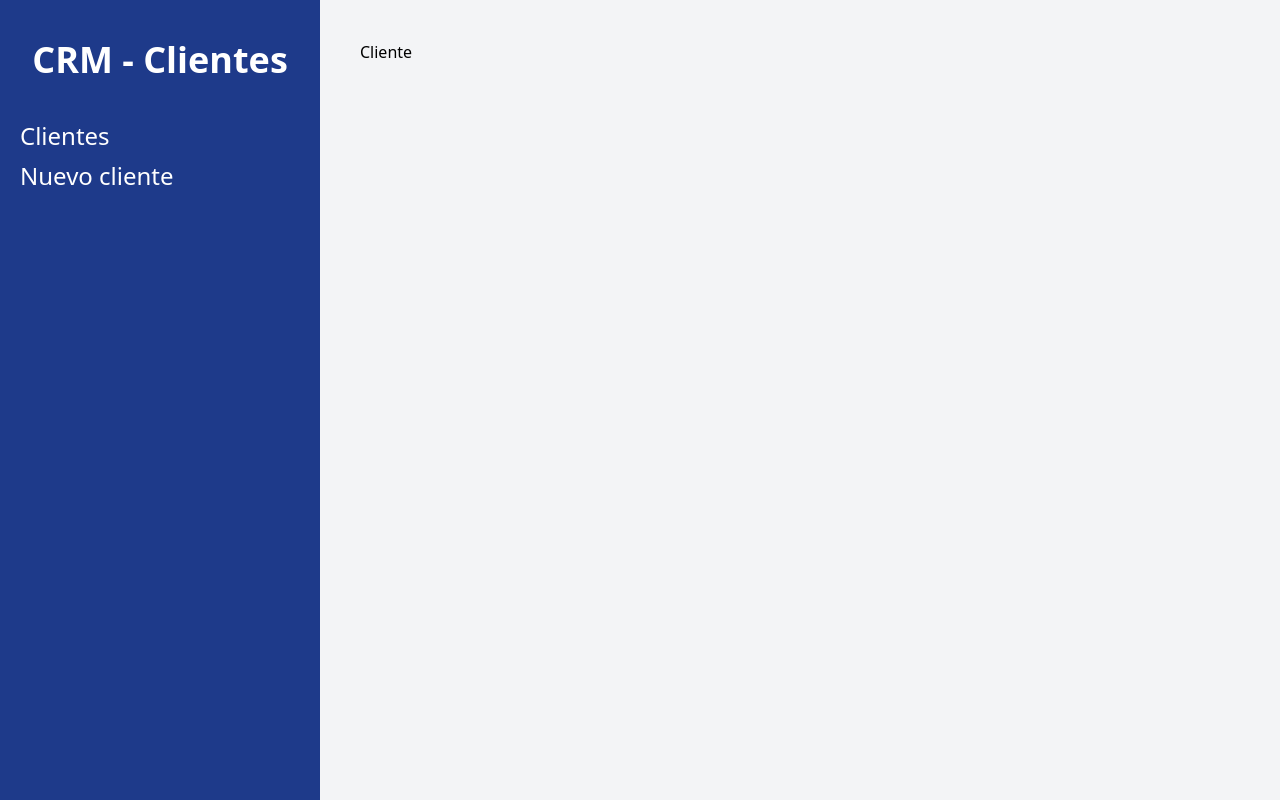
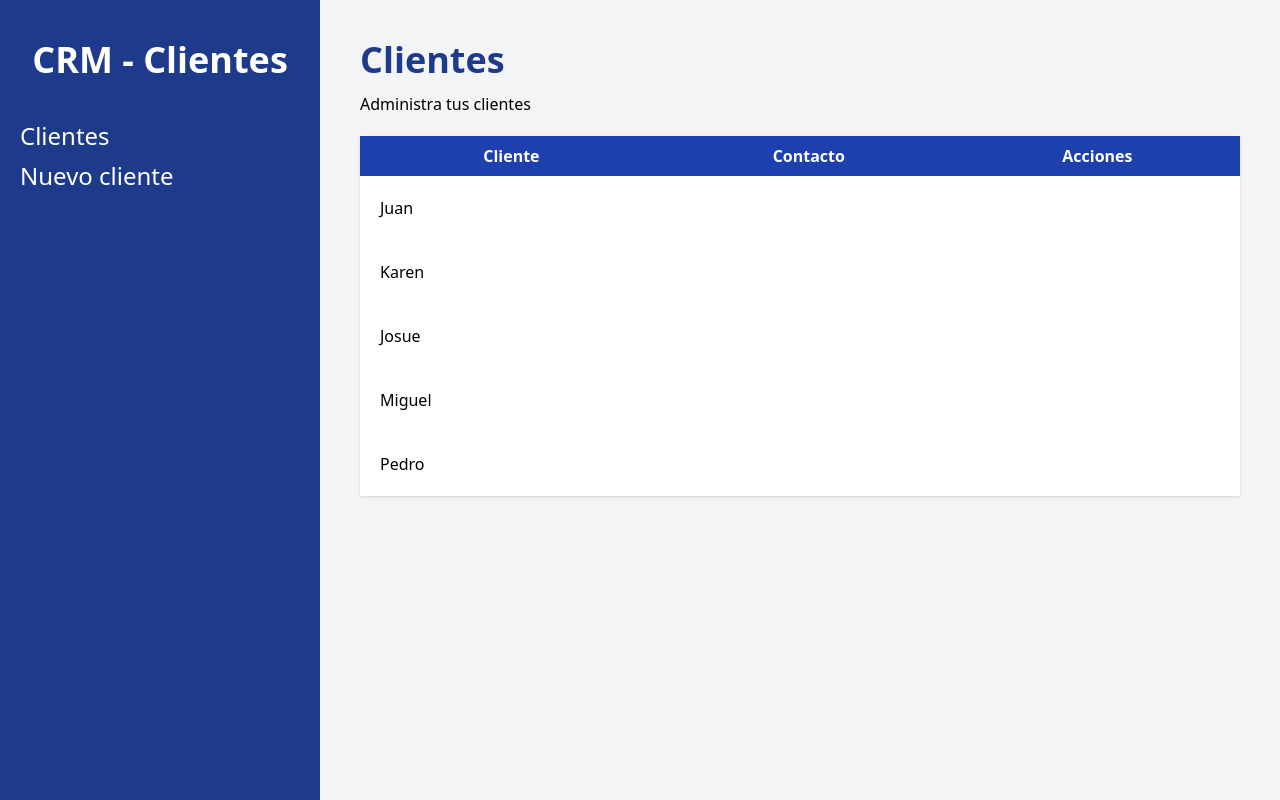
Before and after one commit to sevalenciagr/gestion-de-clientes-crm-react, a React (Vite) app: page / in a window 1280 px wide. Built offline with nearby package versions, Linux system fonts and the light colour scheme.

Commit message:
Creando Loader y tabla clientes

```diff
--- /dev/null
+++ b/src/components/Cliente.jsx
@@ -0,0 +1,16 @@
+import React from 'react'
+
+function Cliente({cliente}) {
+
+    const { nombre, empresa, email, telefono, id} = cliente
+
+  return (
+    <tr>
+        <td className="p-5">
+            {nombre}
+        </td>
+    </tr>
+  )
+}
+
+export default Cliente
--- a/src/main.jsx
+++ b/src/main.jsx
@@ -4,7 +4,7 @@
 import { createBrowserRouter, RouterProvider } from 'react-router-dom'
 import Layout from './components/Layout'
 import NuevoCliente from './pages/NuevoCliente'
-import Index from './pages/Index'
+import Index, { loader as clientesLoader } from './pages/Index'
 
 
 const router = createBrowserRouter([
@@ -15,6 +15,8 @@
       {
         index: true,
         element: <Index />,
+        loader: clientesLoader
+
       },
       {
         path: '/clientes/nuevo',
--- a/src/pages/Index.jsx
+++ b/src/pages/Index.jsx
@@ -1,8 +1,81 @@
+import { useLoaderData } from "react-router-dom";
+import Cliente from "../components/Cliente";
 
 
+export function loader() {
+
+  const clientes = [
+    {
+        id: 1,
+        nombre: 'Juan',
+        telefono: 102013313,
+        email: "juan@juan.com",
+        empresa: 'Codigo Con Juan'
+    },
+    {
+        id: 2,
+        nombre: 'Karen',
+        telefono: 138198313,
+        email: "karen@juan.com",
+        empresa: 'Codigo Con Juan'
+    },
+    {
+        id: 3,
+        nombre: 'Josue',
+        telefono: 31983913,
+        email: "josue@juan.com",
+        empresa: 'Codigo Con Juan'
+    },
+    {
+        id: 4,
+        nombre: 'Miguel',
+        telefono: 319381983,
+        email: "miguel@juan.com",
+        empresa: 'Codigo Con Juan'
+    },
+    {
+        id: 5,
+        nombre: 'Pedro',
+        telefono: 1398198938,
+        email: "pedro@juan.com",
+        empresa: 'Codigo Con Juan'
+    },
+];
+  return clientes;
+}
+
 function Index() {
-  return (
-    <div>Cliente</div>
+
+  const clientes = useLoaderData();
+    return (
+    <>
+      <h1 className="font-black text-4xl text-blue-900">Clientes</h1>
+      <p className="mt-3">Administra tus clientes</p>
+
+      {clientes.length ? (
+          <table className="w-full bg-white shadow mt-5 table-auto">
+            <thead className="bg-blue-800 text-white">
+              <tr>
+                <th className="p-2">Cliente</th>
+                <th className="p-2">Contacto</th>
+                <th className="p-2">Acciones</th>
+              </tr>
+            </thead>
+
+              <tbody>
+                {clientes.map( cliente => (
+                  <Cliente
+                   cliente={cliente}
+                   key={cliente.id}
+
+                  />
+                ))}
+              </tbody>
+          </table>
+        ) : (
+          <p className="text-center mt-10">No hay clientes aún</p>
+        )}
+    </>
   )
 }
 
```
